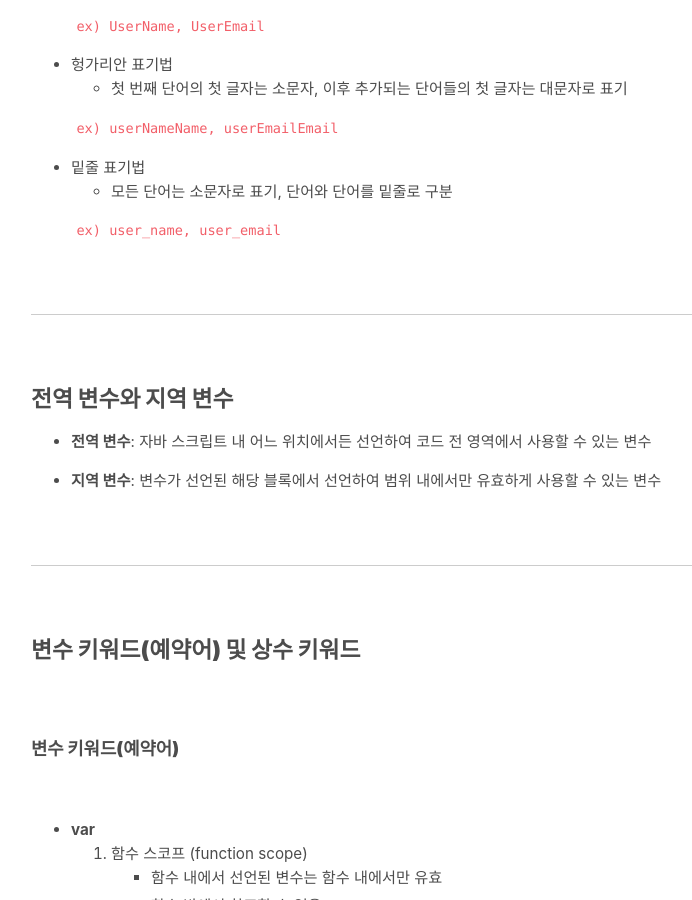
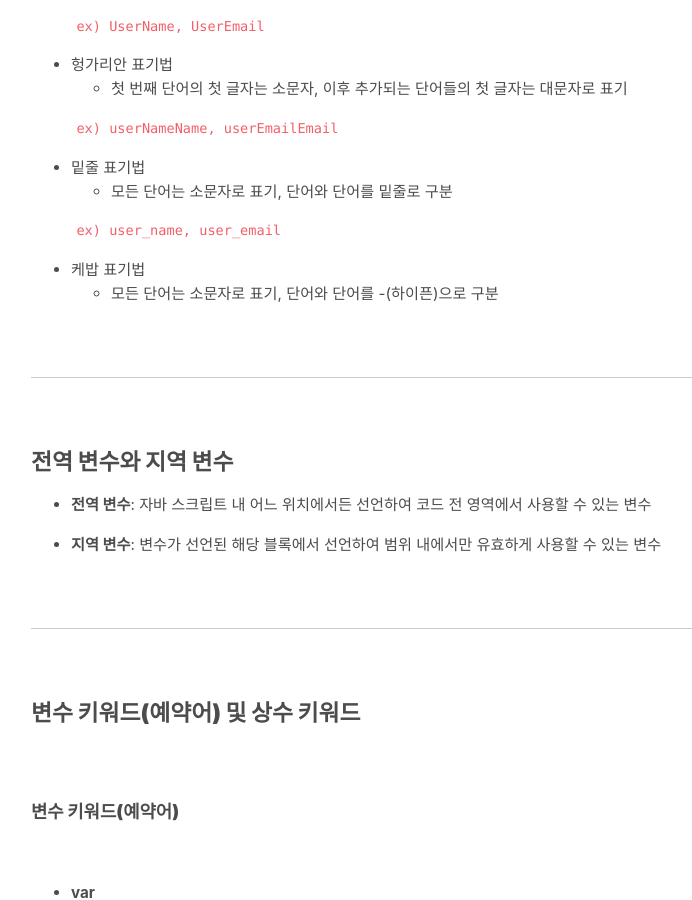
Before and after one commit to absolutelyfullycapable/absolutelyfullycapable.github.io, a Jekyll site: the page built from _posts/2020-09-01-javascript-변수와-데이터타입.md, in a window 1280 px wide and 900 px high, scrolled down 2836 px. Shown: the whole window, without its empty margins (329-1021 px from the left). Built offline with Jekyll 4.4.1, drawn with Linux system fonts in a browser that asks for light colours.

Commit message:
Update 2020-09-01-javascript-변수와-데이터타입.md

```diff
--- a/_posts/2020-09-01-javascript-변수와-데이터타입.md
+++ b/_posts/2020-09-01-javascript-변수와-데이터타입.md
@@ -120,6 +120,9 @@ comments: true
 
 	`ex) user_name, user_email`
 
+- 케밥 표기법
+	- 모든 단어는 소문자로 표기, 단어와 단어를 -(하이픈)으로 구분
+
 <br>
 - - -
 <br>
```
